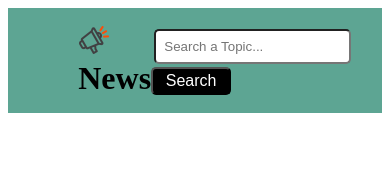
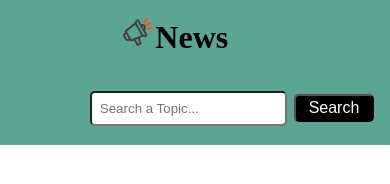
Before and after one commit to varshareddyarrabelli/NewsInquiry, a plain HTML site: page index.html in a window 390 px wide. Drawn offline with Linux system fonts and the light colour scheme; no server answers.

Commit message:
Responsive website

```diff
--- a/index.html
+++ b/index.html
@@ -13,7 +13,7 @@
         <ul id="navbar-items">
             <li id="logo"><img src="images/speaker.png" alt="speaker" id="logo-symbol"><a href="index.html"
                     id="logo-description">News</a></li>
-            <li><input id="search-box" type="text" placeholder="Search a Topic...">
+            <li id="search-list"><input id="search-box" type="text" placeholder="Search a Topic...">
                 <button id="search-button">Search</button>
             </li>
         </ul>
--- a/script.js
+++ b/script.js
@@ -6,19 +6,13 @@ function searchQuery() {
     var searchValue = document.getElementById("search-box").value;
     if (searchValue) {
         var query = searchValue;
-        console.log(query);
         getData(query);
-    }
-    else {
-        console.log("Hi");
     }
 }
 function getData(query) {
     fetch(`https://newsapi.org/v2/everything?q=${query}&sortBy=date&apiKey=${apiKey}`)
         .then(response => response.json())
         .then(data => {
-            // const articlesWithImages = data.articles.filter(article => article.urlToImage);
-            // const newData = { ...data, articles: articlesWithImages };
             displayData(data);
         })
         .catch(error => {
@@ -57,9 +51,9 @@ function displayData(data) {
             postElement.appendChild(img);
             postElement.appendChild(title);
             postElement.appendChild(description);
-            postElement.addEventListener("click", function(){
+            postElement.addEventListener("click", function () {
                 console.log(post.url);
-                window.open(post.url,'_blank');
+                window.open(post.url, '_blank');
             });
             appDiv.appendChild(postElement);
         });
--- a/style.css
+++ b/style.css
@@ -1,12 +1,16 @@
+body {
+    margin: 0px;
+}
+
 #navbar {
     background-color: #5da593;
     padding: 1rem;
+    margin: 0px;
 }
 
 #navbar-items {
     list-style: none;
     display: flex;
-    max-width: 80%;
     margin: auto;
     justify-content: space-between;
     align-items: center;
@@ -54,15 +58,13 @@
 
 #news-cards .card {
     border: 2px solid black;
-    /* max-width: 300px; */
     padding: 1rem;
     border-radius: 10px;
     background-color: #b4e6d9;
     cursor: pointer;
 }
 
-#news-cards .card:hover{
-    /* transform: translateY(-10px); */
+#news-cards .card:hover {
     transform: scale(0.9);
 }
 
@@ -79,3 +81,45 @@
 #news-cards .card img {
     width: 100%;
 }
+
+@media (max-width: 350px) {
+    body {
+        min-width: 350px;
+    }
+}
+
+@media (max-width: 400px) {
+    #news-cards {
+        display: grid;
+        grid-template-columns: repeat(auto-fit, minmax(250px, 1fr));
+        gap: 20px;
+    }
+
+    .container {
+        margin: auto;
+        padding: 2rem 2.5rem;
+    }
+}
+
+@media (max-width: 500px) {
+    #navbar {
+        text-align: center;
+    }
+
+    #navbar-items {
+        list-style: none;
+        display: block;
+        margin: auto;
+        justify-content: space-between;
+        align-items: center;
+    }
+
+    #navbar #logo {
+        margin-right: 5rem;
+        margin-bottom: 2rem;
+    }
+
+    #navbar #search-list {
+        text-align: end;
+    }
+}
```
